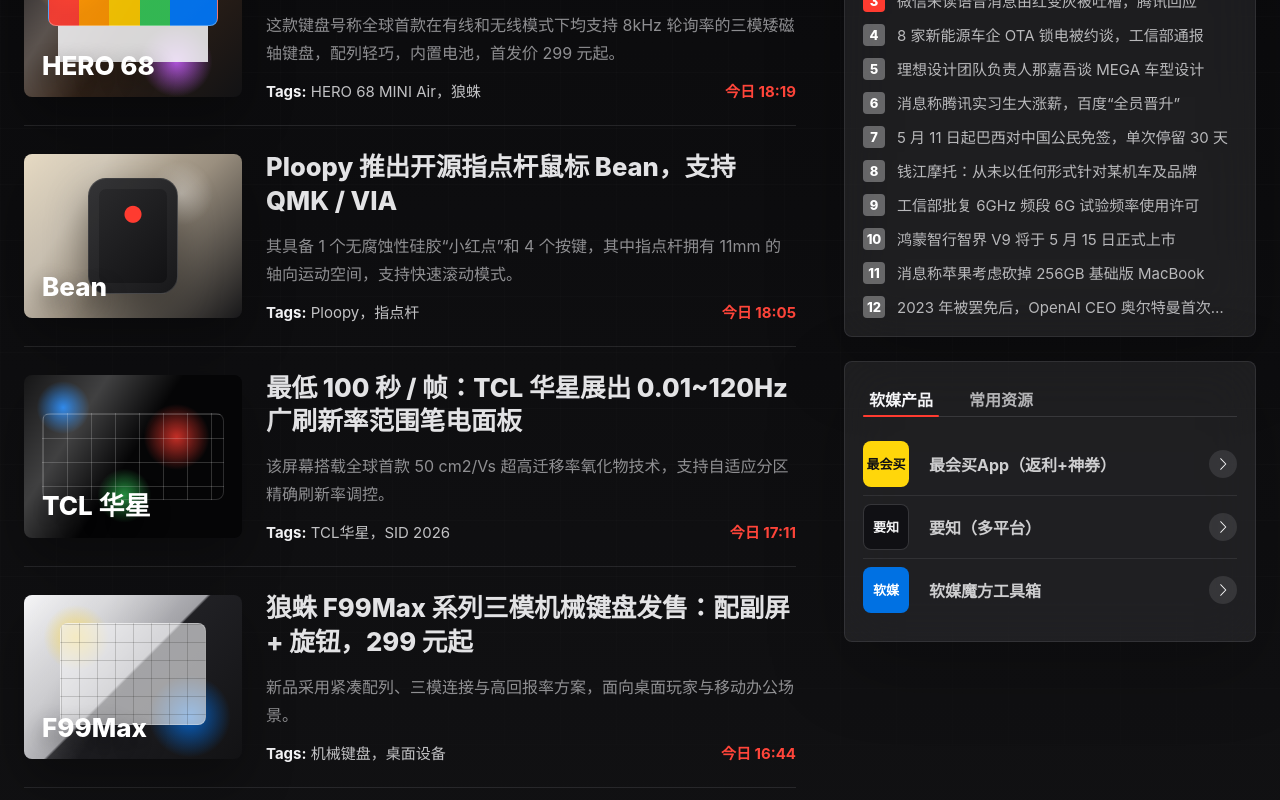
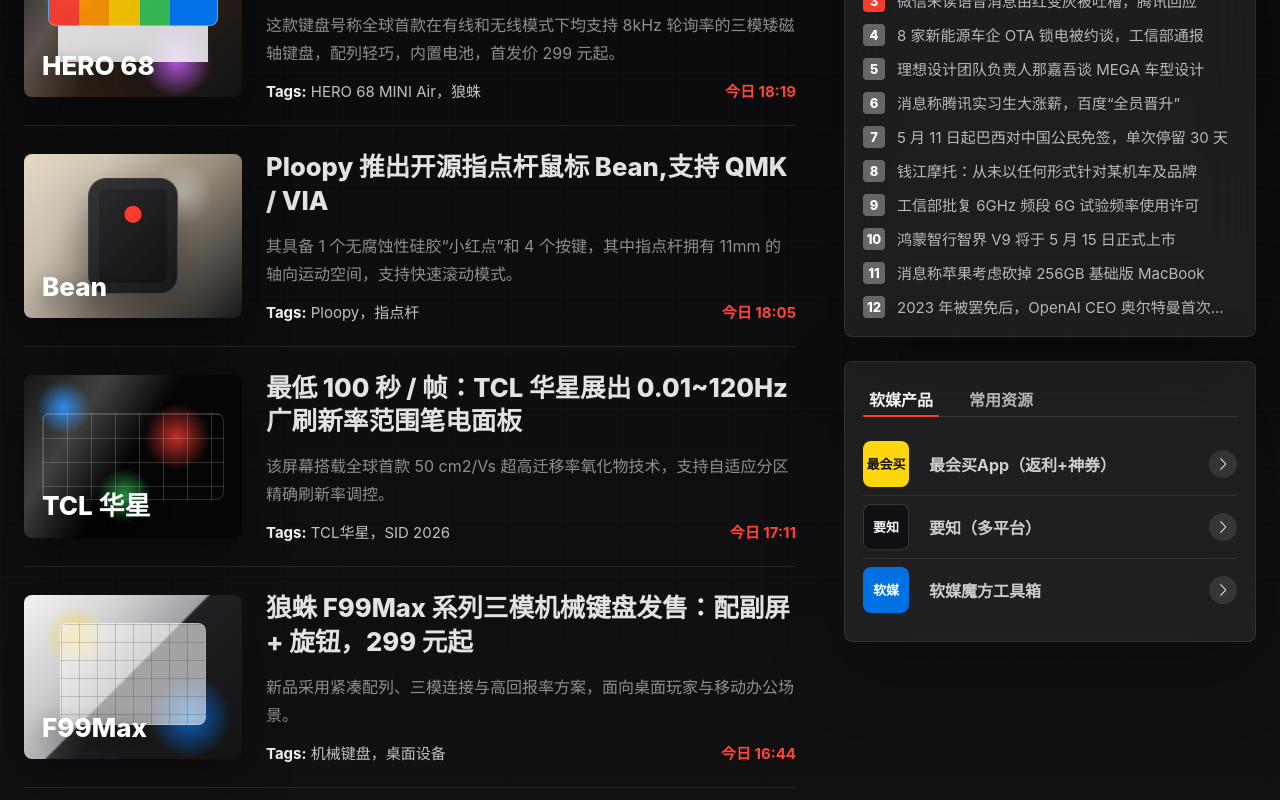
Before and after one commit to gfs114/End-of-term-Homework, a Vue app in the folder vue-demo/: page /#/hello in a window 1280 px wide. Shown: the part 880-1680 px from the top of the page. Built offline with nearby package versions, Linux system fonts and the light colour scheme.

Commit message:
修复已知问题

```diff
--- a/vue-demo/src/components/Hello.vue
+++ b/vue-demo/src/components/Hello.vue
@@ -161,7 +161,7 @@
           imageClass: 'thumb-keyboard'
         },
         {
-          title: 'Ploopy 推出开源指点杆鼠标 Bean，支持 QMK / VIA',
+          title: 'Ploopy 推出开源指点杆鼠标 Bean,支持 QMK / VIA',
           summary: '其具备 1 个无腐蚀性硅胶“小红点”和 4 个按键，其中指点杆拥有 11mm 的轴向运动空间，支持快速滚动模式。',
           tags: 'Ploopy，指点杆',
           time: '今日 18:05',
--- a/vue-demo/src/components/Phone.vue
+++ b/vue-demo/src/components/Phone.vue
@@ -1,4 +1,4 @@
-<!-- 注：img图片放在 src下的assets里面
+<!--
 例子： image: require("@/assets/phone_image/mate70pro.jpg")
 -->
 <template>
@@ -1116,7 +1116,7 @@
           batteryValue: 4300,
           price: "¥5,999 起",
           priceValue: 5999,
-          image:require("@/assets/phone_image/S26.jpg"),
+          image: require("@/assets/phone_image/S26.jpg"),
         },
         {
           brand: "三星",
```
